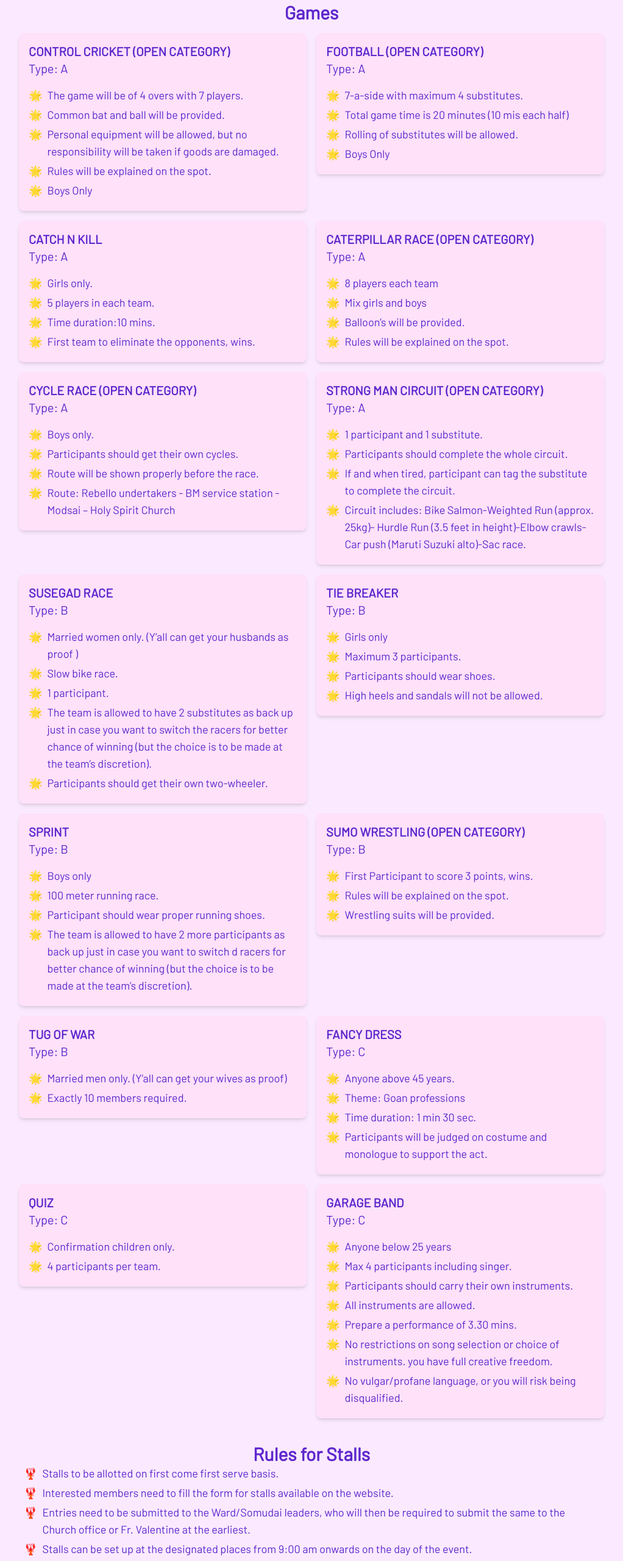
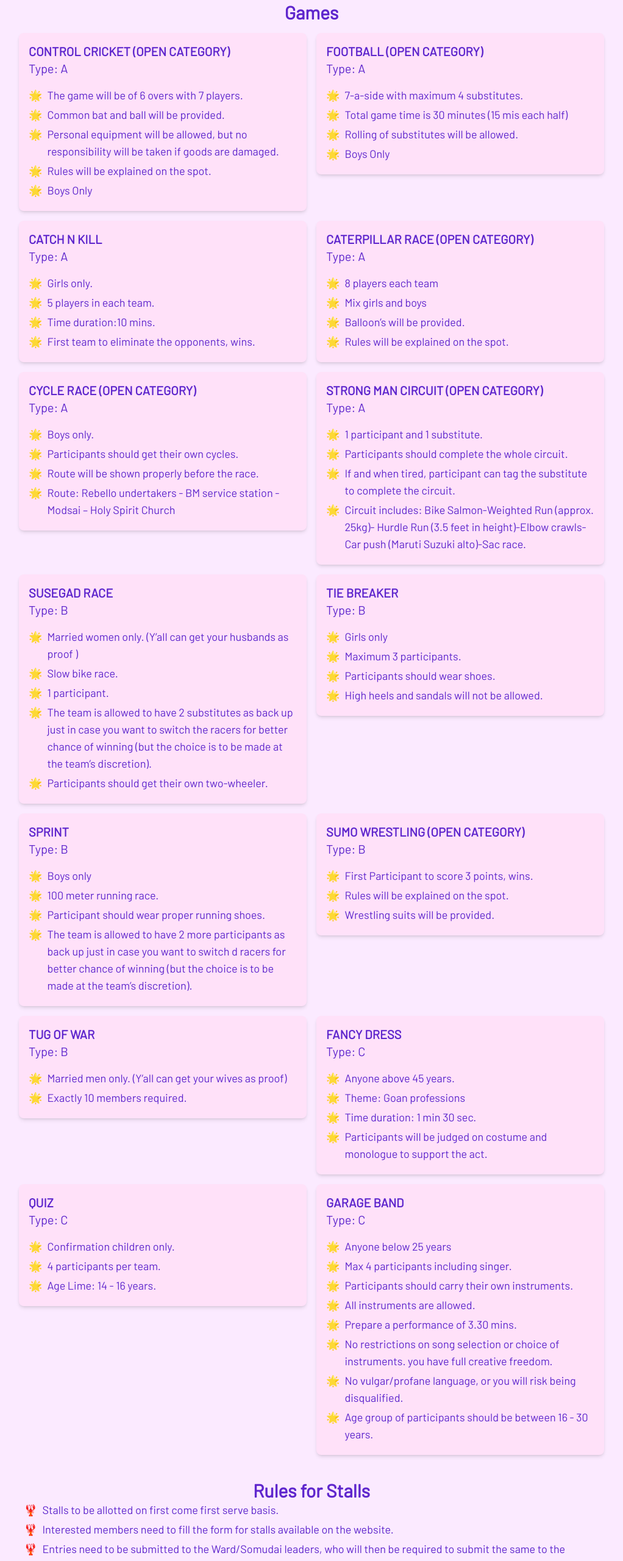
Before and after one commit to reeveboy/re-wards, a Next.js app: page / in a window 1280 px wide. Shown: the part 2308-4868 px from the top of the page at 61% size, without its empty margins (129-1151 px from the left). Built offline with nearby package versions, Linux system fonts and the light colour scheme.

Commit message:
Update rules

```diff
--- a/src/pages/index.tsx
+++ b/src/pages/index.tsx
@@ -40,7 +40,7 @@ const games: game[] = [
     openCategory: true,
     type: "A",
     descripton: [
-      "The game will be of 4 overs with 7 players.",
+      "The game will be of 6 overs with 7 players.",
       "Common bat and ball will be provided.",
       "Personal equipment will be allowed, but no responsibility will be taken if goods are damaged.",
       "Rules will be explained on the spot. ",
@@ -53,7 +53,7 @@ const games: game[] = [
     type: "A",
     descripton: [
       "7-a-side with maximum 4 substitutes.",
-      "Total game time is 20 minutes (10 mis each half)",
+      "Total game time is 30 minutes (15 mis each half)",
       "Rolling of substitutes will be allowed.",
       "Boys Only",
     ],
@@ -163,7 +163,11 @@ const games: game[] = [
   {
     name: "QUIZ",
     type: "C",
-    descripton: ["Confirmation children only.", "4 participants per team."],
+    descripton: [
+      "Confirmation children only.",
+      "4 participants per team.",
+      "Age Lime: 14 - 16 years.",
+    ],
   },
   {
     name: "GARAGE BAND",
@@ -176,6 +180,7 @@ const games: game[] = [
       "Prepare a performance of 3.30 mins.",
       "No restrictions on song selection or choice of instruments. you have full creative freedom.",
       "No vulgar/profane language, or you will risk being disqualified.",
+      "Age group of participants should be between 16 - 30 years.",
     ],
   },
 ];
@@ -257,14 +262,6 @@ const Home: NextPage = () => {
           <div className="text-3xl text-center font-bold text-red-500">
             Re-Wards registration closed!
           </div>
-          {/* <div className="text-xl text-center">
-            Please do register by the 12th of October!
-          </div>
-          <a
-            className="flex text-xl text-red-500 underline"
-            href="https://forms.gle/BiKana9iDvcbVarw9">
-            Click here! <img src="register.png" height={30} width={30} alt="" />
-          </a> */}
         </div>
 
         <p className="p-4"></p>
```
